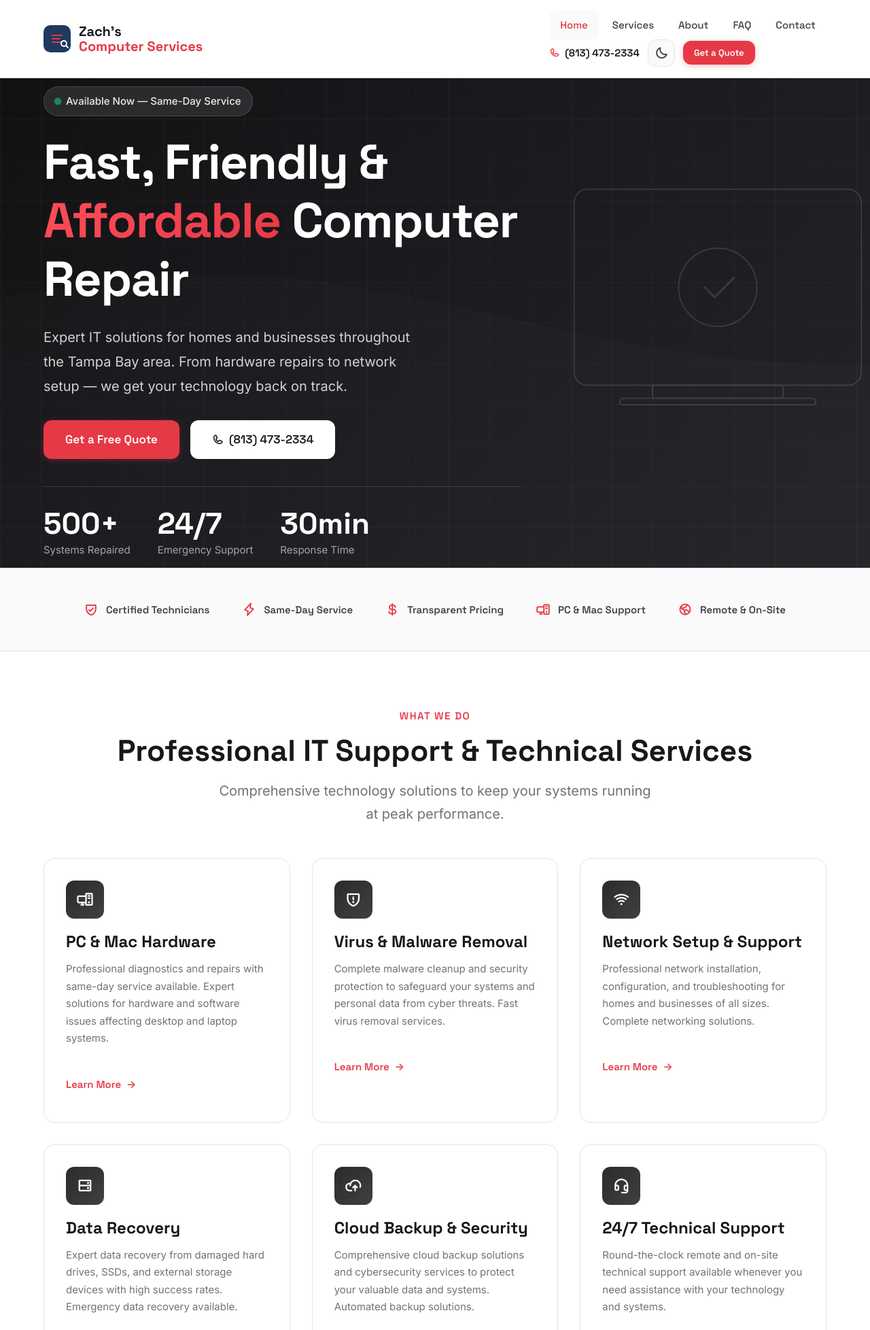
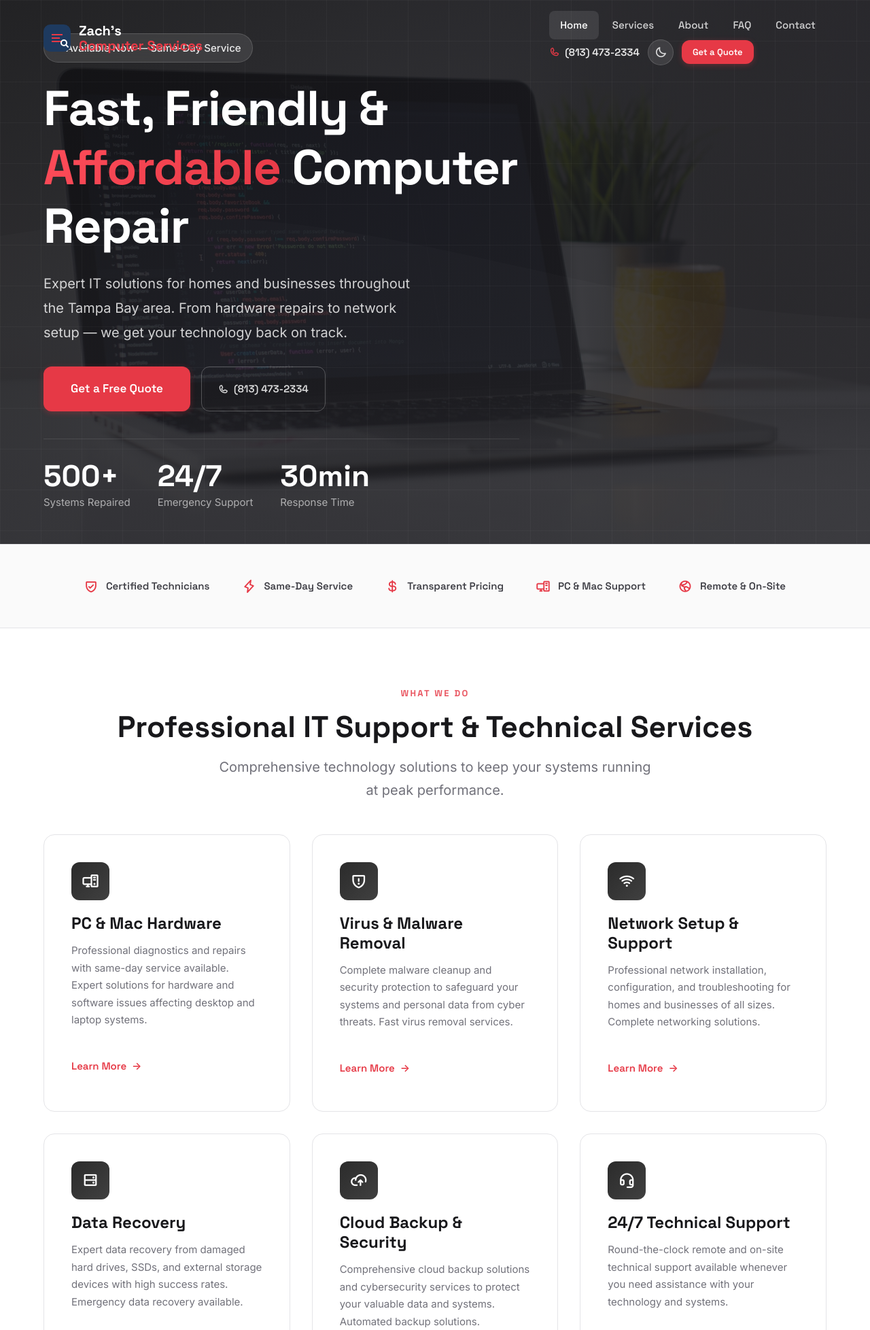
Before and after one commit to 2ssitlab/Projects, a WordPress theme: template wp-content/themes/zachs-developer/front-page.php in a window 1280 px wide. Shown: the top 1956 px of the page at 68% size. Run offline with PHP 8.4 and a stand-in for WordPress, Linux system fonts and the light colour scheme; the site name, menu and one post (Sample post) are stand-ins, and other content is empty; some libraries are stand-ins or nearby versions.

Commit message:
Fix dark mode text bugs, add hero photo, transparent nav, testimonials, polish
Bugs fixed:
- Fix invisible h1 in dark mode hero/page-hero (var(--color-white) -> #fff)
- Fix all var(--color-white) refs in always-dark contexts (CTA, footer, buttons)

High-impact improvements:
- Transparent navbar overlay on hero, solidifies on scroll
- Real hero background photo replacing SVG placeholder
- CTA hierarchy: dominant filled quote button, ghost phone button
- Testimonials section with 3 reviews (name + city + stars)
- Service cards: more padding, red hover glow effect

Polish:
- Dark mode toggle: circular, glass-morphic style, hover rotate
- Section labels: wider letter-spacing (0.18em), reduced opacity
- FAQ search bar: visible border in dark mode
- Service cards: 6px lift on hover with accent border glow

Co-authored-by: 2ssitlab <2ssitlab@users.noreply.github.com>

```diff
--- a/wp-content/themes/zachs-developer/assets/css/main.css
+++ b/wp-content/themes/zachs-developer/assets/css/main.css
@@ -268,11 +268,12 @@ input, textarea, select {
 .section-label {
   display: inline-block;
   font-family: var(--font-heading);
-  font-size: var(--text-sm);
-  font-weight: 600;
+  font-size: var(--text-xs);
+  font-weight: 700;
   text-transform: uppercase;
-  letter-spacing: 0.1em;
+  letter-spacing: 0.18em;
   color: var(--color-accent);
+  opacity: 0.85;
   margin-bottom: var(--space-3);
 }
 
@@ -400,30 +401,46 @@ input, textarea, select {
 }
 
 .btn--white {
-  background: var(--color-white);
-  color: var(--color-primary-dark);
+  background: #fff;
+  color: #1a1a1a;
 }
 
 .btn--white:hover {
-  background: var(--color-gray-100);
-  color: var(--color-primary-dark);
+  background: #f4f4f5;
+  color: #1a1a1a;
   transform: translateY(-2px);
 }
 
 /* ---- Header / Navigation ---- */
 .site-header {
-  position: sticky;
+  position: fixed;
   top: 0;
+  left: 0;
+  right: 0;
   z-index: var(--z-sticky);
+  background: transparent;
+  border-bottom: 1px solid transparent;
+  transition: background-color var(--transition-base), border-color var(--transition-base), box-shadow var(--transition-base);
+}
+
+.site-header.scrolled {
   background: var(--surface-overlay);
   backdrop-filter: blur(12px);
   -webkit-backdrop-filter: blur(12px);
-  border-bottom: 1px solid var(--border-default);
-  transition: box-shadow var(--transition-base), background-color var(--transition-base);
-}
-
-.site-header.scrolled {
+  border-bottom-color: var(--border-default);
   box-shadow: var(--shadow-md);
+}
+
+.site-header.scrolled .nav-primary a {
+  color: var(--text-body);
+}
+
+.site-header.scrolled .header-phone {
+  color: var(--text-heading);
+}
+
+.site-header.scrolled .logo-text {
+  color: var(--text-heading);
 }
 
 .header-inner {
@@ -450,7 +467,8 @@ input, textarea, select {
   font-size: var(--text-lg);
   font-weight: 800;
   line-height: 1.1;
-  color: var(--text-heading);
+  color: #fff;
+  transition: color var(--transition-base);
 }
 
 .logo-text span {
@@ -468,13 +486,19 @@ input, textarea, select {
   font-family: var(--font-heading);
   font-size: var(--text-sm);
   font-weight: 500;
-  color: var(--text-body);
+  color: rgba(255,255,255,0.8);
   border-radius: var(--radius-md);
   transition: all var(--transition-fast);
 }
 
 .nav-primary a:hover,
 .nav-primary a.active {
+  color: #fff;
+  background: rgba(255,255,255,0.1);
+}
+
+.site-header.scrolled .nav-primary a:hover,
+.site-header.scrolled .nav-primary a.active {
   color: var(--color-accent);
   background: var(--surface-sunken);
 }
@@ -492,7 +516,8 @@ input, textarea, select {
   font-family: var(--font-heading);
   font-weight: 600;
   font-size: var(--text-sm);
-  color: var(--text-heading);
+  color: rgba(255,255,255,0.9);
+  transition: color var(--transition-base);
 }
 
 .header-phone i {
@@ -577,11 +606,12 @@ input, textarea, select {
 /* ---- Hero Section ---- */
 .hero {
   position: relative;
-  min-height: 90vh;
+  min-height: 100vh;
   display: flex;
   align-items: center;
   overflow: hidden;
-  background: linear-gradient(135deg, #111113 0%, #1a1a1e 40%, #242428 100%);
+  background: linear-gradient(135deg, rgba(17,17,19,0.92) 0%, rgba(26,26,30,0.88) 40%, rgba(36,36,40,0.85) 100%),
+              url('../images/hero-bg.jpg') center/cover no-repeat;
 }
 
 .hero::before {
@@ -689,19 +719,24 @@ input, textarea, select {
   margin-top: var(--space-1);
 }
 
-.hero-visual {
-  position: absolute;
-  right: -5%;
-  top: 50%;
-  transform: translateY(-50%);
-  width: 45%;
-  opacity: 0.12;
-  z-index: 0;
-}
-
-.hero-visual svg {
-  width: 100%;
-  height: auto;
+/* Hero CTA sizing hierarchy */
+.hero-buttons .btn--primary {
+  padding: var(--space-5) var(--space-10);
+  font-size: var(--text-base);
+}
+
+.hero-buttons .btn--white {
+  padding: var(--space-3) var(--space-6);
+  font-size: var(--text-sm);
+  background: transparent;
+  color: rgba(255,255,255,0.85);
+  border: 1.5px solid rgba(255,255,255,0.25);
+}
+
+.hero-buttons .btn--white:hover {
+  background: rgba(255,255,255,0.1);
+  color: #fff;
+  border-color: rgba(255,255,255,0.5);
 }
 
 @media (max-width: 768px) {
@@ -765,7 +800,7 @@ input, textarea, select {
 .service-card {
   background: var(--surface-raised);
   border-radius: var(--radius-xl);
-  padding: var(--space-8);
+  padding: var(--space-10);
   border: 1px solid var(--border-default);
   transition: all var(--transition-base);
   position: relative;
@@ -1718,22 +1833,29 @@ input, textarea, select {
   display: flex;
   align-items: center;
   justify-content: center;
-  width: 40px;
-  height: 40px;
-  border-radius: var(--radius-lg);
-  background: var(--surface-sunken);
-  border: 1px solid var(--border-default);
-  color: var(--text-body);
-  font-size: 1.25rem;
+  width: 38px;
+  height: 38px;
+  border-radius: var(--radius-full);
+  background: rgba(255,255,255,0.1);
+  border: 1px solid rgba(255,255,255,0.15);
+  color: rgba(255,255,255,0.8);
+  font-size: 1.125rem;
   cursor: pointer;
   transition: all var(--transition-fast);
   flex-shrink: 0;
 }
 
+.site-header.scrolled .theme-toggle {
+  background: var(--surface-sunken);
+  border-color: var(--border-default);
+  color: var(--text-body);
+}
+
 .theme-toggle:hover {
   background: var(--color-accent);
   color: #fff;
   border-color: var(--color-accent);
+  transform: rotate(15deg);
 }
 
 .theme-toggle .icon-sun { display: none; }
--- a/wp-content/themes/zachs-developer/assets/js/main.js
+++ b/wp-content/themes/zachs-developer/assets/js/main.js
@@ -4,11 +4,11 @@
 
 document.addEventListener('DOMContentLoaded', () => {
 
-  /* ---- Sticky Header Shadow ---- */
+  /* ---- Sticky Header — transparent → solid on scroll ---- */
   const header = document.querySelector('.site-header');
   if (header) {
     const onScroll = () => {
-      header.classList.toggle('scrolled', window.scrollY > 10);
+      header.classList.toggle('scrolled', window.scrollY > 60);
     };
     window.addEventListener('scroll', onScroll, { passive: true });
     onScroll();
--- a/wp-content/themes/zachs-developer/front-page.php
+++ b/wp-content/themes/zachs-developer/front-page.php
@@ -37,15 +37,6 @@ get_header(); ?>
         </div>
       </div>
     </div>
-  </div>
-  <div class="hero-visual">
-    <svg viewBox="0 0 600 600" fill="none" xmlns="http://www.w3.org/2000/svg">
-      <rect x="80" y="100" width="440" height="300" rx="20" stroke="white" stroke-width="2"/>
-      <rect x="200" y="400" width="200" height="20" rx="4" stroke="white" stroke-width="2"/>
-      <rect x="150" y="420" width="300" height="10" rx="5" stroke="white" stroke-width="2"/>
-      <circle cx="300" cy="250" r="60" stroke="white" stroke-width="2"/>
-      <path d="M280 250l15 15 30-30" stroke="white" stroke-width="3" stroke-linecap="round" stroke-linejoin="round"/>
-    </svg>
   </div>
 </section>
 
@@ -261,6 +252,60 @@ get_header(); ?>
   </div>
 </section>
 
+<!-- Testimonials -->
+<section class="section">
+  <div class="container">
+    <div class="text-center fade-in" style="margin-bottom: var(--space-12);">
+      <span class="section-label">What Clients Say</span>
+      <h2 class="section-title">Trusted by Tampa Bay Homes &amp; Businesses</h2>
+    </div>
+
+    <div class="grid grid--3">
+      <div class="testimonial-card fade-in">
+        <div class="testimonial-stars">
+          <i class="ph-bold ph-star"></i><i class="ph-bold ph-star"></i><i class="ph-bold ph-star"></i><i class="ph-bold ph-star"></i><i class="ph-bold ph-star"></i>
+        </div>
+        <p class="testimonial-text">"Zach fixed my laptop the same day I called. He explained everything clearly, didn't try to upsell me, and the price was very fair. Highly recommend for anyone in the Tampa area."</p>
+        <div class="testimonial-author">
+          <div class="testimonial-avatar">MR</div>
+          <div>
+            <strong>Maria R.</strong>
+            <span>Riverview, FL</span>
+          </div>
+        </div>
+      </div>
+
+      <div class="testimonial-card fade-in fade-in-delay-1">
+        <div class="testimonial-stars">
+          <i class="ph-bold ph-star"></i><i class="ph-bold ph-star"></i><i class="ph-bold ph-star"></i><i class="ph-bold ph-star"></i><i class="ph-bold ph-star"></i>
+        </div>
+        <p class="testimonial-text">"We switched our small office network over to Zach after our old IT guy disappeared. Night and day difference — fast response, clear communication, and our network hasn't gone down since."</p>
+        <div class="testimonial-author">
+          <div class="testimonial-avatar">DK</div>
+          <div>
+            <strong>David K.</strong>
+            <span>Brandon, FL</span>
+          </div>
+        </div>
+      </div>
+
+      <div class="testimonial-card fade-in fade-in-delay-2">
+        <div class="testimonial-stars">
+          <i class="ph-bold ph-star"></i><i class="ph-bold ph-star"></i><i class="ph-bold ph-star"></i><i class="ph-bold ph-star"></i><i class="ph-bold ph-star"></i>
+        </div>
+        <p class="testimonial-text">"Had a nasty ransomware scare and Zach handled it calmly and professionally. Recovered all my files, set up proper backups, and now I feel actually protected. Worth every penny."</p>
+        <div class="testimonial-author">
+          <div class="testimonial-avatar">SP</div>
+          <div>
+            <strong>Sarah P.</strong>
+            <span>Tampa, FL</span>
+          </div>
+        </div>
+      </div>
+    </div>
+  </div>
+</section>
+
 <!-- CTA Section -->
 <section class="cta-section section">
   <div class="container">
```
Also changed, not shown: other parts of wp-content/themes/zachs-developer/assets/css/main.css (+105 -21 lines), wp-content/themes/zachs-developer/assets/images/hero-bg.jpg (added).
